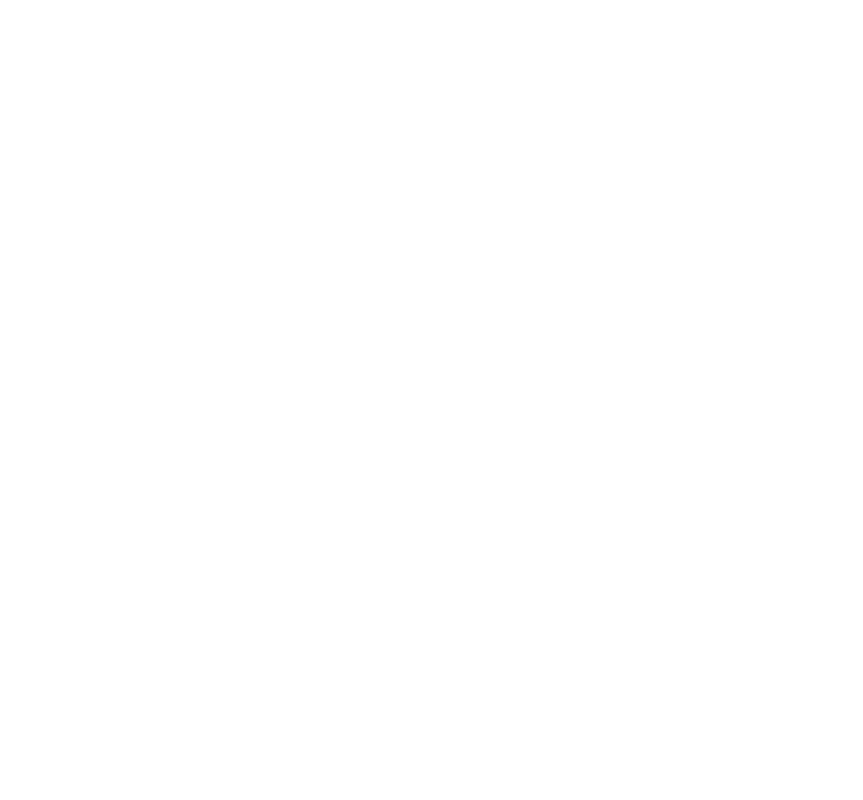
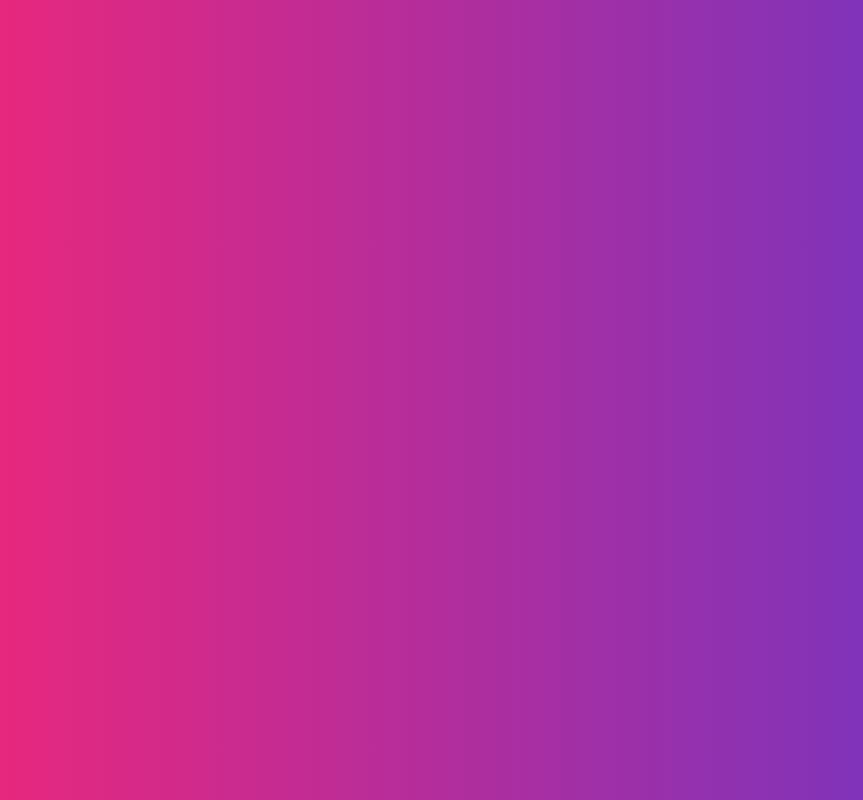
Before and after one commit to ronloheo123/ThreeLegendsNew, a Next.js app: page / in a window 1280 px wide. Shown: the whole page, without its empty margins (81-944 px from the left). Built offline with nearby package versions, Linux system fonts and the light colour scheme.

Commit message:
commit vovan3

```diff
--- a/pages/_app.tsx
+++ b/pages/_app.tsx
@@ -1,6 +1,21 @@
-import '@/styles/globals.css'
-import type { AppProps } from 'next/app'
+import React from 'react';
+import { makeStyles } from '@material-ui/core';
+import { AppBar, Toolbar, Typography } from '@mui/material';
 
-export default function App({ Component, pageProps }: AppProps) {
-  return <Component {...pageProps} />
+const useStyles = makeStyles((theme) => ({
+  header: {
+  background: 'linear-gradient(to right,#EF2779 0.79%, #7834BE 79.29%)',height: '100vh'
+ },
+}));
+
+export default function Header(props) {
+  const classes = useStyles();
+
+  return (
+    <AppBar className={classes.header}>
+      <Toolbar>
+
+      </Toolbar>
+    </AppBar>
+  );
 }
```
